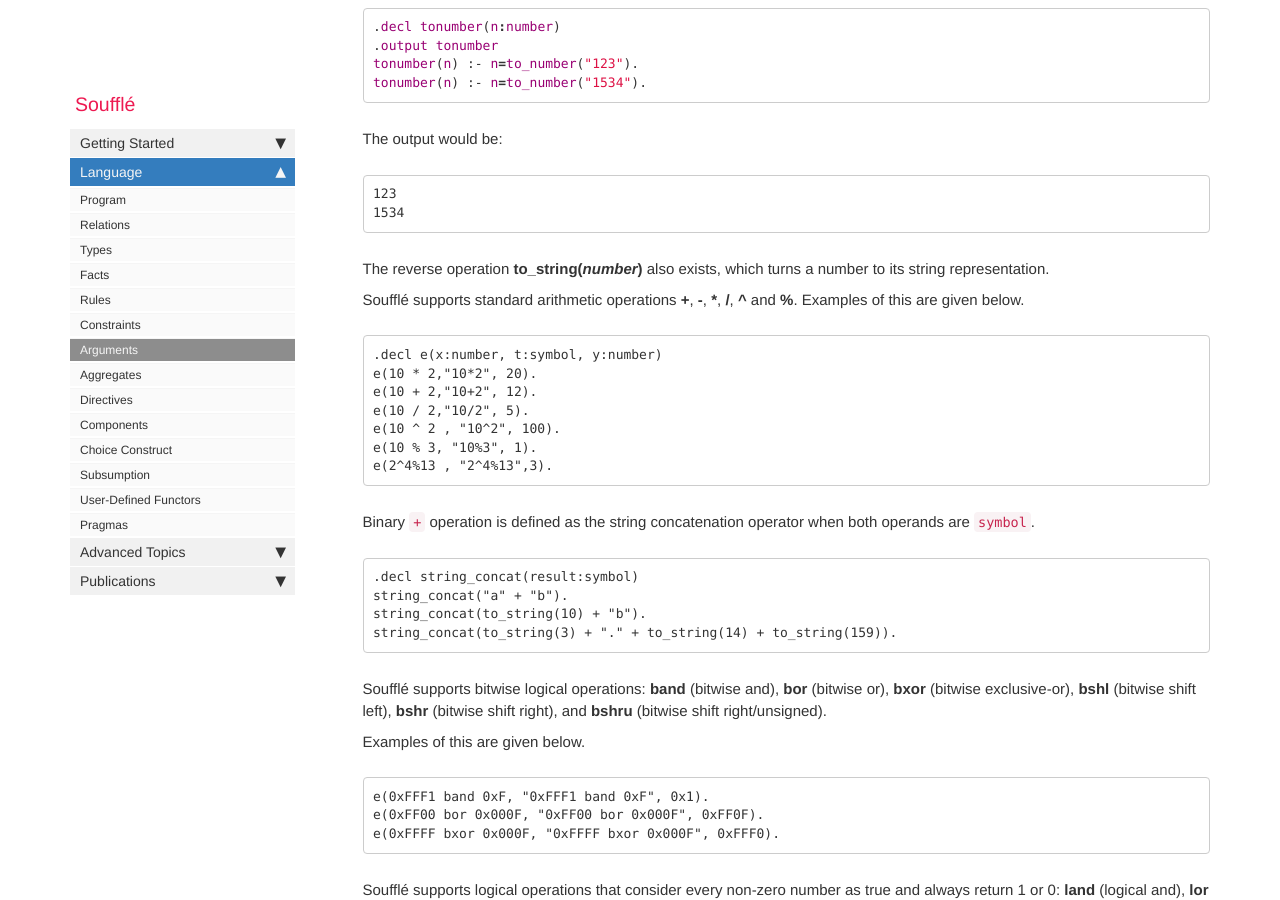
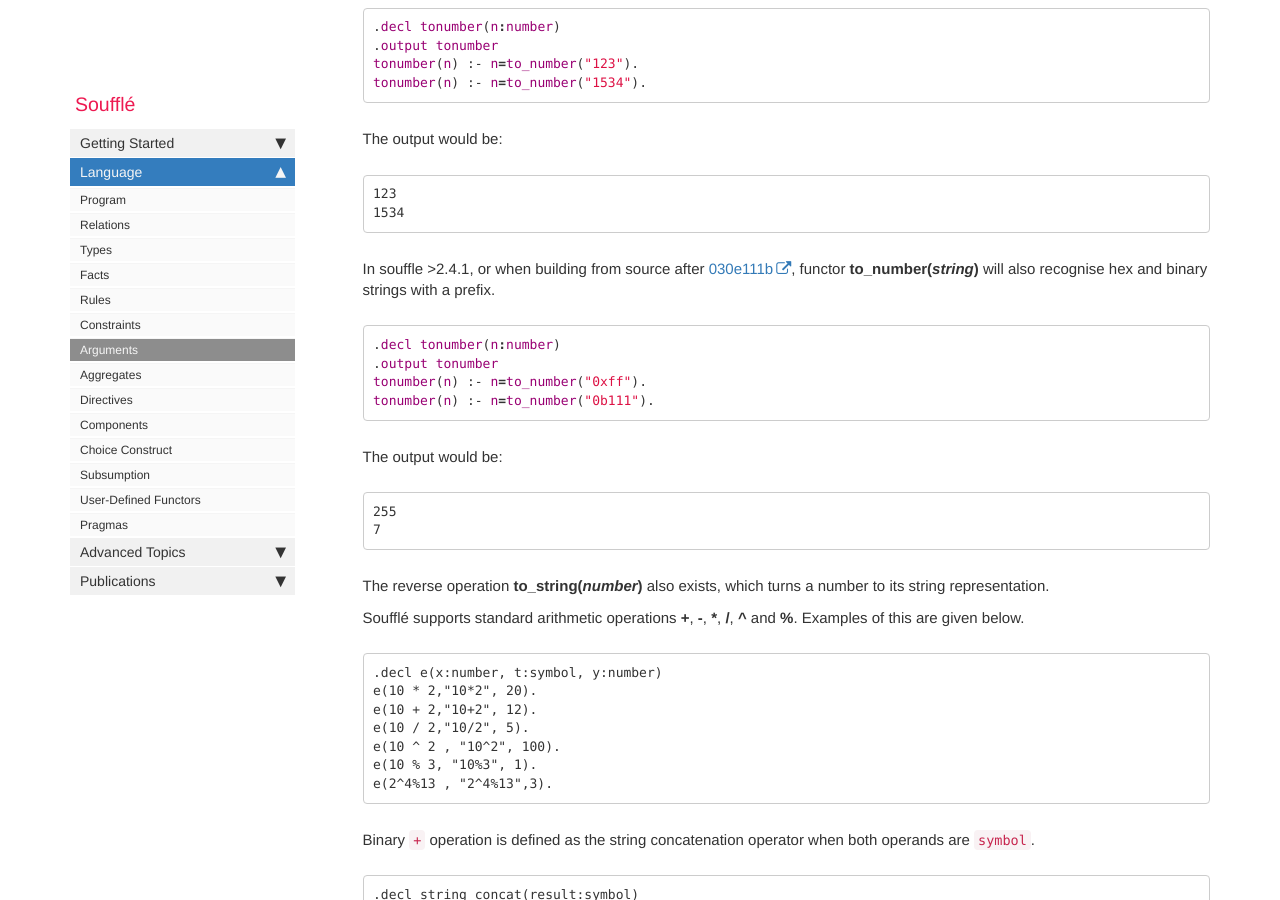
Before and after one commit to souffle-lang/souffle-lang.github.io, a Jekyll site: the page built from pages/docs/arguments.md, in a window 1280 px wide and 900 px high, scrolled down 2443 px. Built offline with Jekyll 4.4.1, drawn with Linux system fonts in a browser that asks for light colours; comment, search, counter and statistics services are not loaded.

Commit message:
Add back the example with binary and hex strings, but with a version disclaimer

````diff
--- a/pages/docs/arguments.md
+++ b/pages/docs/arguments.md
@@ -89,6 +89,18 @@ The output would be:
 ```
 123
 1534
+```
+In souffle >2.4.1, or when building from source after [030e111b](https://github.com/souffle-lang/souffle/commit/030e111be9e3aa90033092e56ce49af96dd36790), functor **to_number(*string*)** will also recognise hex and binary strings with a prefix.
+```prolog
+.decl tonumber(n:number)
+.output tonumber
+tonumber(n) :- n=to_number("0xff").
+tonumber(n) :- n=to_number("0b111").
+```
+The output would be:
+```
+255
+7
 ```
 The reverse operation **to_string(*number*)** also exists, which turns a number to its string representation.
 
````
